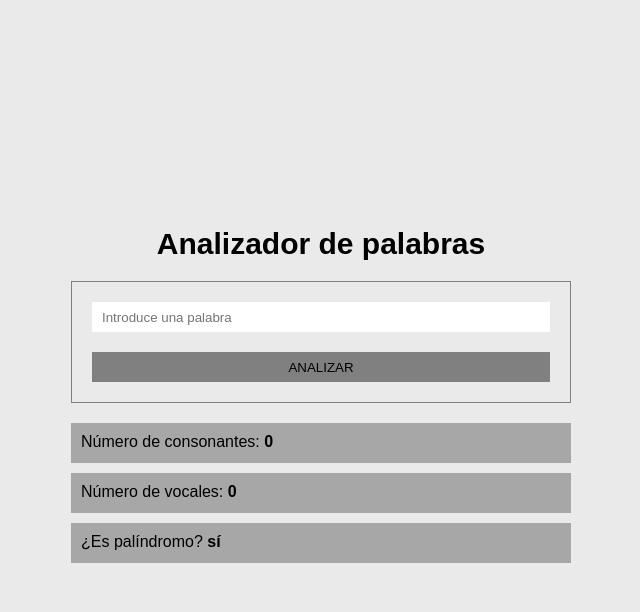
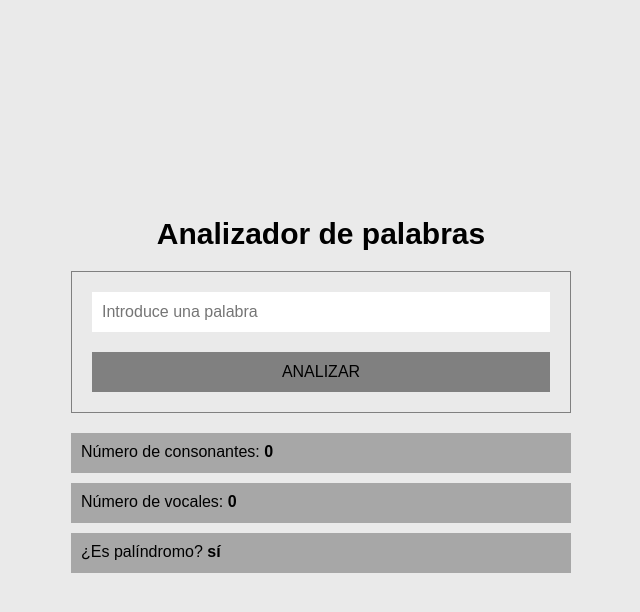
Before and after one commit to RomanKornyeyev/entorno_servidor, a PHP site: page /practica_9.php in a window 1280 px wide. Shown: the top 612 px of the page, without its empty margins (319-959 px from the left). Run offline with PHP 8.4, Linux system fonts and the light colour scheme; data that the repository does not hold is empty.

Commit message:
modificaciones en tamaño de fuente

```diff
--- a/1ev/03_tareas_practicas/css/estilo_9.css
+++ b/1ev/03_tareas_practicas/css/estilo_9.css
@@ -69,13 +69,14 @@ input,textarea,button{
     overflow: hidden;
 }
 .input{
-    height: 3rem;
+    height: 4rem;
+    font-size: 1.6rem;
 }
 .label-lane::after{
     content: '';
     position: absolute;
     width: 100%;
-    height: .2rem;
+    height: .3rem;
     bottom: 0;
     left: -100%;
     background-color: var(--secondary);
@@ -91,12 +92,13 @@ input,textarea,button{
 .button{
     position: relative;
     width: 100%;
-    height: 3rem;
+    height: 4rem;
     border: none;
     background-color: var(--grey);
     color: var(--secondary);
     cursor: pointer;
     overflow: hidden;
+    font-size: 1.6rem;
 }
 .button::after{
     content: '';
--- a/1ev/03_tareas_practicas/practica_9.php
+++ b/1ev/03_tareas_practicas/practica_9.php
@@ -7,7 +7,7 @@
             $error = true;
         }
     }else{
-        $palabra = false;
+        $palabra = null;
     }
 
     function contarVocales($var){
```
